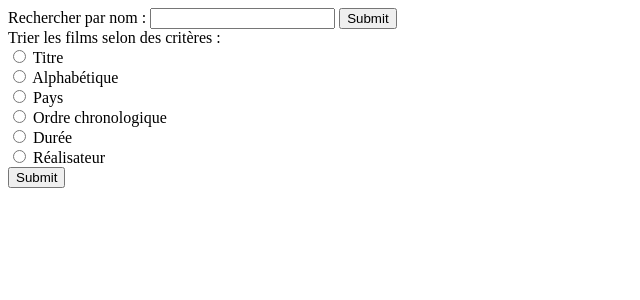
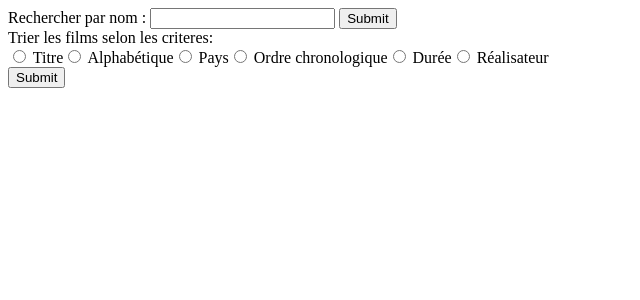
Before and after one commit to QuentinCognard/Projet_Film_PHP, a PHP site: page /accueil.php in a window 1280 px wide. Shown: the top 300 px of the page, without its empty margins (0-640 px from the left). Run offline with PHP 8.4, Linux system fonts and the light colour scheme.

Commit message:
Probleme des radio boutons résolue

```diff
--- a/accueil.php
+++ b/accueil.php
@@ -9,24 +9,33 @@
 
       $criteres =
         [
-          array("name"=>"Titre","value"=>"titre"),array("name"=>"Alphabétique","value"=>"alphabetique"),
-          array("name"=>"Pays","value"=>"pays"),array("name"=>"Ordre chronologique","value"=>"chronologique"),
-          array("name"=>"Durée","value"=>"duree"),
-          array("name"=>"Réalisateur","value"=>"realisateur")
-        ];
+          "type"=>"radio",
+          "text"=>"Trier les films selon les criteres: ",
+          "name"=>"criteres",
+          "choices"=> [
+          array("text"=>"Titre","value"=>"titre"),
+          array("text"=>"Alphabétique","value"=>"alphabetique"),
+          array("text"=>"Pays","value"=>"pays"),
+          array("text"=>"Ordre chronologique","value"=>"chronologique"),
+          array("text"=>"Durée","value"=>"duree"),
+          array("text"=>"Réalisateur","value"=>"realisateur")
+        ]
+      ];
     ?>
     <form action='filmRecherche.php' method="POST">
       Rechercher par nom : <input type="text" name="recherche">
       <input type="submit">
       </form>
     <form action='filmCriteres.php' method="POST">
-      Trier les films selon des critères :
         <?php
-        foreach($criteres as $c){
-          echo "<br><input type='radio' name=$c[name] value=$c[value]> ";
-          echo "<label for=$c[value]> $c[name] </label>";
+        $html = $criteres["text"] . "<br>";
+        $i = 0;
+        foreach ( $criteres["choices"] as $c){
+          $i +=1;
+          $html .= "<input type ='radio' name='$criteres[name]' value='$c[value]' id='$criteres[name]-$i'>";
+          $html .= " <label for='$criteres[name]-$i'>$c[text]</label>";
         }
-
+        echo $html;
          ?>
          <br><input type="submit">
 
```
